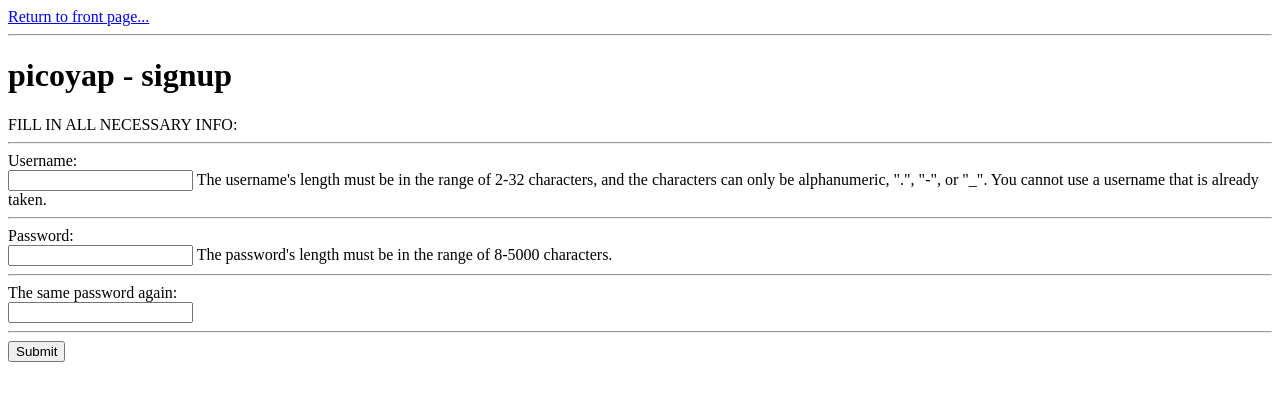
After one commit to jannesoukka/picoyap, a Flask app: page /signup in a window 1280 px wide. The commit adds this page. Shown: the top 401 px of the page. Run offline with Flask 3, Linux system fonts and the light colour scheme.

Commit message:
Added signing up. Added error and success templates.

```diff
--- a/app.py
+++ b/app.py
@@ -3,6 +3,8 @@ from flask import Flask
 from flask import render_template, request
 from flask_sqlalchemy import SQLAlchemy
 from os import getenv
+import re
+from werkzeug.security import check_password_hash, generate_password_hash
 
 app = Flask(__name__)
 app.config["SQLALCHEMY_DATABASE_URI"] = getenv("DATABASE_URL")
@@ -39,3 +41,39 @@ def attoyap(femtoyap_id, attoyap_id):
     result = db.session.execute(text(sql), {"attoyap_id":attoyap_id})
     title = result.fetchone()[0]
     return render_template("attoyap.html", title=title, zeptoyaps=zeptoyaps, femtoyap_id=femtoyap_id)
+
+@app.route("/signup", methods=["GET", "POST"])
+def signup_attempt():
+    if request.method == "GET":
+        return render_template("signup.html")
+    else:
+        username = request.form["username"]
+        password = request.form["password"]
+        password_again = request.form["password_again"]
+        if not re.search("^[\w._\-]{2,32}$", username):
+            message = "Invalid username"
+            new_attempt_path = "/signup"
+            new_attempt_name = "signup"
+            return render_template("error.html", message=message, new_attempt_path=new_attempt_path, new_attempt_name=new_attempt_name)
+        if password != password_again:
+            message = "Password inputs do not match"
+            new_attempt_path = "/signup"
+            new_attempt_name = "signup"
+            return render_template("error.html", message=message, new_attempt_path=new_attempt_path, new_attempt_name=new_attempt_name)
+        if len(password) < 8 or len(password) > 5000:
+            message = "Invalid password length"
+            new_attempt_path = "/signup"
+            new_attempt_name = "signup"
+            return render_template("error.html", message=message, new_attempt_path=new_attempt_path, new_attempt_name=new_attempt_name)
+        password_hash = generate_password_hash(password)
+        try:
+            sql = "INSERT INTO users (username, password_hash) VALUES (:username, :password_hash)"
+            db.session.execute(text(sql), {"username":username, "password_hash":password_hash})
+            db.session.commit()
+        except:
+            message = "Username already taken"
+            new_attempt_path = "/signup"
+            new_attempt_name = "signup"
+            return render_template("error.html", message=message, new_attempt_path=new_attempt_path, new_attempt_name=new_attempt_name)
+        message = "Successfully created a new account."
+        return render_template("success.html", message=message)
--- a/templates/attoyap.html
+++ b/templates/attoyap.html
@@ -1,5 +1,5 @@
 <title>picoyap - attoyap</title>
-<a href="/">Return to front page...</a> | <a href="/femtoyaps/{{ femtoyap_id }}">Return to the femtoyap...</a>
+<a href="/">Return to front page...</a> | <a href="/femtoyaps/{{ femtoyap_id }}">Return to the femtoyap...</a> | <a href="/signup">Create a new account...</a>
 <hr>
 <h1>attoyap - {{ title }}</h1>
 ZEPTOYAPS:
@@ -9,5 +9,5 @@ ZEPTOYAPS:
 {{ zeptoyap.created_at.strftime("%Y-%m-%d %H:%M:%S") }}
 <hr>
 {% endfor %}
-<a href="/">Return to front page...</a> | <a href="/femtoyaps/{{ femtoyap_id }}">Return to the femtoyap...</a>
+<a href="/">Return to front page...</a> | <a href="/femtoyaps/{{ femtoyap_id }}">Return to the femtoyap...</a> | <a href="/signup">Create a new account...</a>
 <hr>
--- a/templates/femtoyap.html
+++ b/templates/femtoyap.html
@@ -1,5 +1,5 @@
 <title>picoyap - femtoyap</title>
-<a href="/">Return to front page...</a>
+<a href="/">Return to front page...</a> | <a href="/signup">Create a new account...</a>
 <hr>
 <h1>femtoyap - {{ femtoyap_topic }}</h1>
 TOPICAL ATTOYAPS:
@@ -12,5 +12,5 @@ zeptoyaps: {{ attoyap.zeptoyap_count }}
 {% endif %}
 <hr>
 {% endfor %}
-<a href="/">Return to front page...</a>
+<a href="/">Return to front page...</a> | <a href="/signup">Create a new account...</a>
 <hr>
--- a/templates/index.html
+++ b/templates/index.html
@@ -1,4 +1,6 @@
 <title>picoyap - Front page</title>
+<a href="/signup">Create a new account...</a>
+<hr>
 <h1>picoyap - Front page</h1>
 PUBLIC FEMTOYAPS:
 <hr>
@@ -11,6 +13,7 @@ attoyaps: {{ femtoyap.attoyap_count }} | zeptoyaps: {{ femtoyap.zeptoyap_count }
  | latest zeptoyap: {{ femtoyap.latest_zeptoyap.strftime("%Y-%m-%d %H:%M:%S") }}
 {% endif %}
 {% endif %}
-<br>
 <hr>
 {% endfor %}
+<a href="/signup">Create a new account...</a>
+<hr>
--- /dev/null
+++ b/templates/signup.html
@@ -0,0 +1,21 @@
+<form action="/signup" method="POST">
+<title>picoyap - signup</title>
+<a href="/">Return to front page...</a>
+<hr>
+<h1>picoyap - signup</h1>
+FILL IN ALL NECESSARY INFO:
+<hr>
+Username:<br>
+<input type="text" name="username" pattern="^[\w._\-]{2,32}$" required>
+The username's length must be in the range of 2-32 characters, and the characters can only be alphanumeric, ".", "-", or "_".
+You cannot use a username that is already taken.
+<hr>
+Password:<br>
+<input type="password" name="password" minlength="8" maxlength="5000" required>
+The password's length must be in the range of 8-5000 characters.
+<hr>
+The same password again:<br>
+<input type="password" name="password_again" minlength="8" maxlength="5000" required>
+<hr>
+<input type="submit" name="Send the signup form">
+</form>
```
Also changed, not shown: templates/error.html (added, +16 -0 lines), templates/success.html (added, +10 -0 lines).
